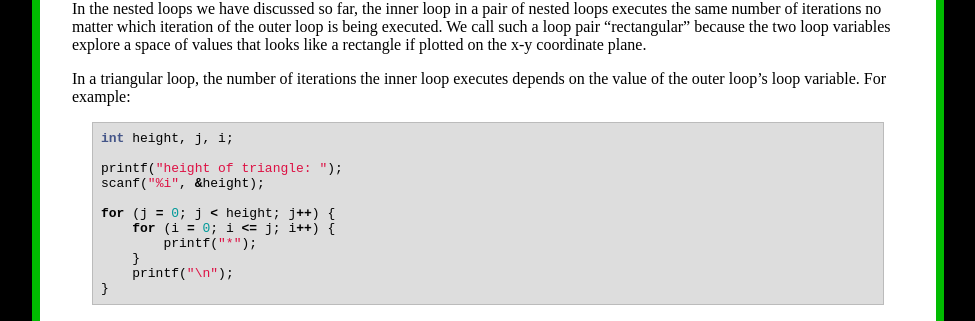
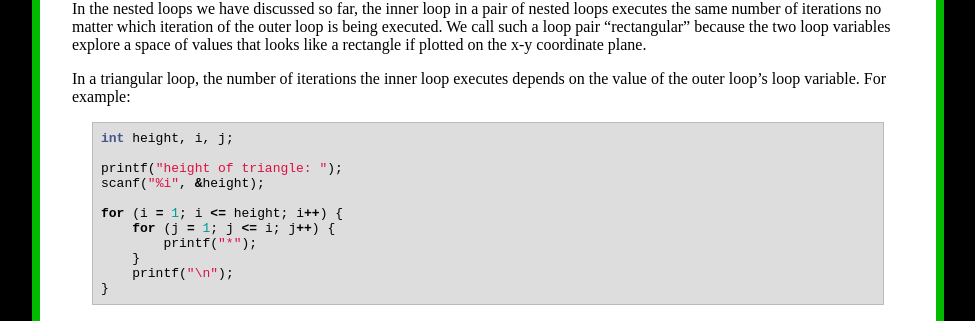
Before and after one commit to ycpcs/cs101-spring2018, a Jekyll site: the page built from lectures/lecture08.md, in a window 1280 px wide. Shown: the part 1532-1853 px from the top of the page, without its empty margins (152-1127 px from the left). Built offline with Jekyll 4.4.1, drawn with Linux system fonts in a browser that asks for light colours.

Commit message:
improve triangular loop

```diff
--- a/lectures/lecture08.md
+++ b/lectures/lecture08.md
@@ -92,13 +92,13 @@ In the nested loops we have discussed so far, the inner loop in a pair of nested
 In a triangular loop, the number of iterations the inner loop executes depends on the value of the outer loop's loop variable. For example:
 
 {% highlight cpp %}
-int height, j, i;
+int height, i, j;
 
 printf("height of triangle: ");
 scanf("%i", &height);
 
-for (j = 0; j < height; j++) {
-    for (i = 0; i <= j; i++) {
+for (i = 1; i <= height; i++) {
+    for (j = 1; j <= i; j++) {
         printf("*");
     }
     printf("\n");
```
